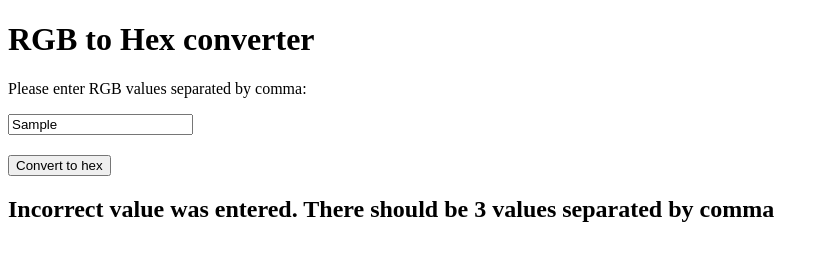
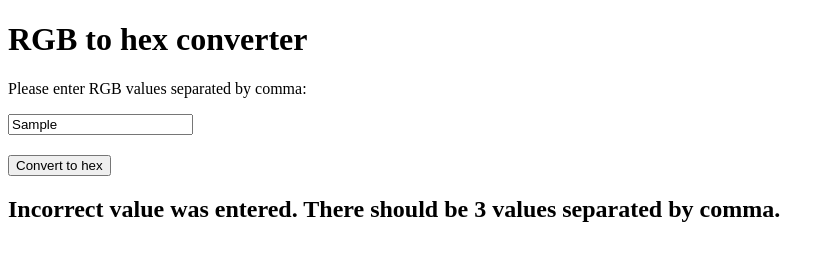
Before and after one commit to Laurencijaa/RGBtoHex, a plain HTML site: page index.html in a window 1280 px wide. Both pictures are taken after typing "Sample" into the empty fields and a click on the button "Convert to hex". Shown: the whole page, without its empty margins (0-834 px from the left). Drawn offline with Linux system fonts and the light colour scheme.

Commit message:
Spelling fix

```diff
--- a/index.html
+++ b/index.html
@@ -2,10 +2,10 @@
 <html>
     <head>
         <meta charset="utf-8">
-        <title>RGB to Hex converter</title>
+        <title>RGB to hex converter</title>
     </head>
     <body>
-        <h1>RGB to Hex converter</h1>
+        <h1>RGB to hex converter</h1>
         <p>Please enter RGB values separated by comma:</p>
         <input type="text" id="rgbValue" placeholder="255,255,255">
         <h2></h2>
--- a/index.js
+++ b/index.js
@@ -3,14 +3,14 @@ document.getElementById("convert").onclick = calculateHex;
 
 function calculateHex() {
     let hexValue = "";
-    const ERROR_MESSAGE_LENGTH = "Incorrect value was entered. There should be 3 values separated by comma"
-    const ERROR_MESSAGE_RANGE = "Incorrect value was entered. Values should range from 0 to 255 inclusive"
+    const ERROR_MESSAGE_LENGTH = "Incorrect value was entered. There should be 3 values separated by comma."
+    const ERROR_MESSAGE_RANGE = "Incorrect value was entered. Values should range from 0 to 255 inclusive."
 
     //Get value entered by user and split it
     let rgbValue = document.getElementById("rgbValue").value;
     const VALUES = rgbValue.split(",");
 
-    //Get placeholder for where result will be stored
+    //Get placeholder for result
     let resultValue = document.getElementById("result");
 
     //Check for issues --- Input should contain 3 values separated by comma
@@ -77,7 +77,7 @@ function findHexLetter(hexValue) {
     } else if (hexValue === 15) {
         return "F";
     } else {
-        console.error("Incorrect value was, please check your code");
+        console.error("Incorrect value was entered, please check your code");
         return "";
     }
 }
```
